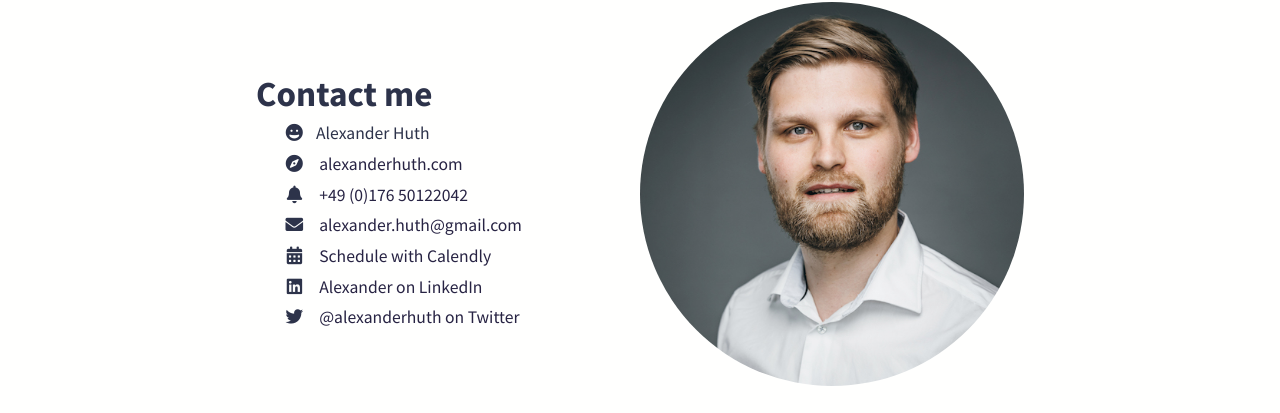
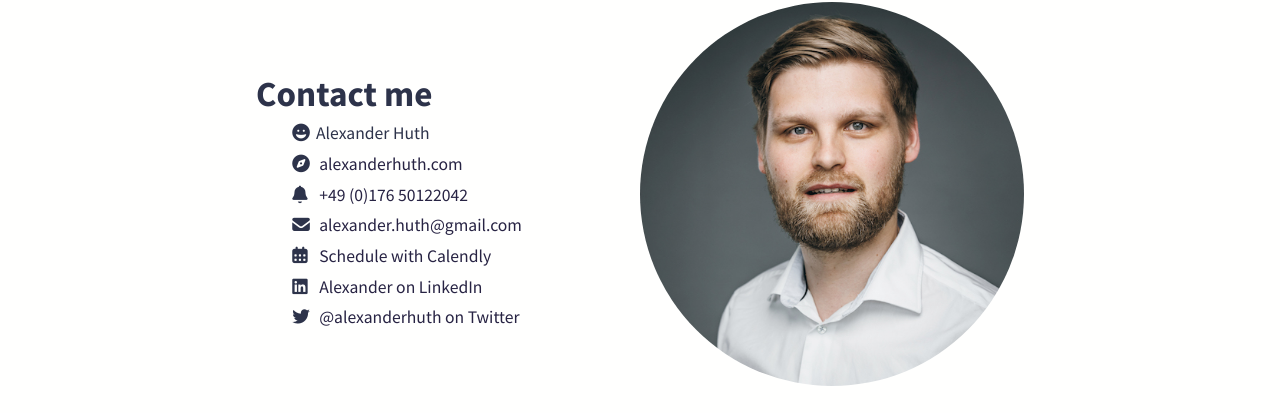
Before and after one commit to alexanderhuth/alexanderhuth.github.io, a Jekyll site: the page built from index.md, in a window 1280 px wide. Shown: the part 1499-1912 px from the top of the page. Built offline with Jekyll 4.4.1, drawn with Linux system fonts in a browser that asks for light colours; nearby versions of some CDN libraries.

Commit message:
Upgrade Font Awesome to v7.4.0

```diff
--- a/_includes/head.html
+++ b/_includes/head.html
@@ -8,7 +8,7 @@
 	<link rel="stylesheet" href="{{ "/assets/css/main.css" | relative_url }}">
 	<link rel="shortcut icon" href="{{ site.baseurl }}/{{ site.theme_settings.favicon }}" type="image/x-icon">
 	<link rel="icon" href="{{ site.baseurl }}/{{ site.theme_settings.favicon }}" type="image/x-icon">
-	<link rel="stylesheet" href="https://use.fontawesome.com/releases/v5.8.2/css/all.css" integrity="sha384-oS3vJWv+0UjzBfQzYUhtDYW+Pj2yciDJxpsK1OYPAYjqT085Qq/1cq5FLXAZQ7Ay" crossorigin="anonymous">
+	<link rel="stylesheet" href="https://cdnjs.cloudflare.com/ajax/libs/font-awesome/7.4.0/css/all.min.css" crossorigin="anonymous">
 	{% if site.theme_settings.google_fonts %}
 	<link href="//fonts.googleapis.com/css?family={{ site.theme_settings.google_fonts }}" rel="stylesheet" type="text/css">
 	{% endif %}
```
